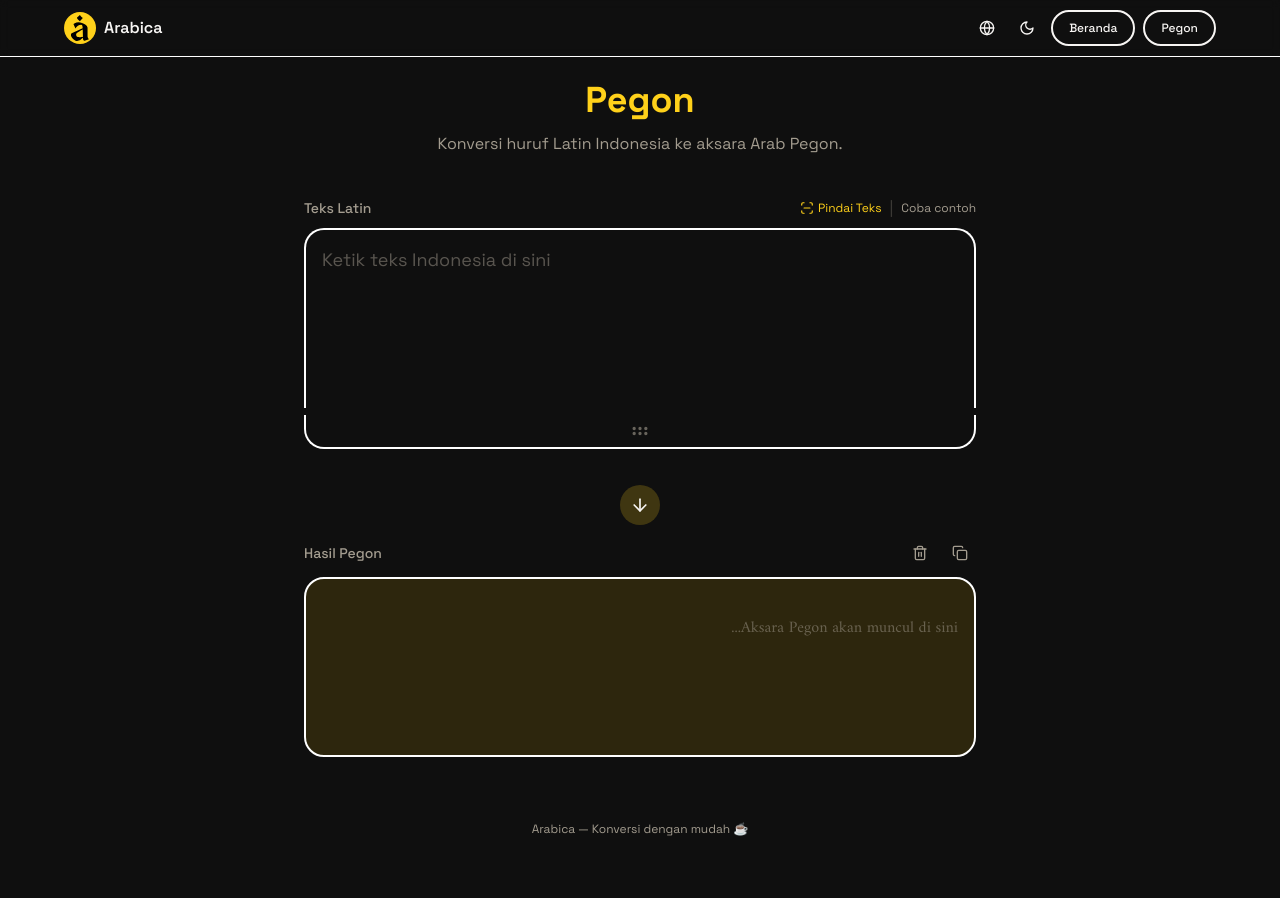
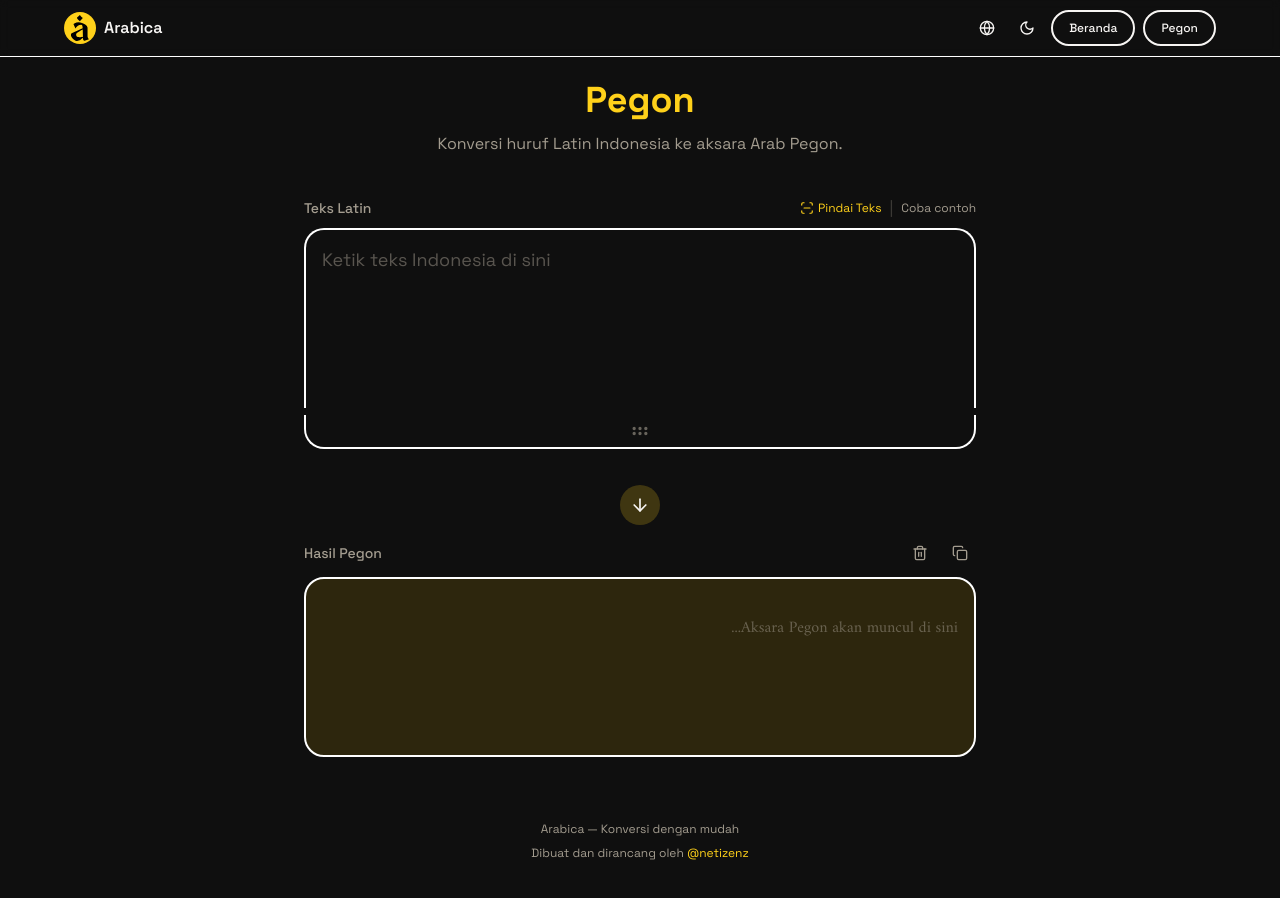
Before and after one commit to adinegara/arabica, a React (Vite) app: page /pegon in a window 1280 px wide. Shown: the top 898 px of the page. Built offline with nearby package versions, Linux system fonts and the light colour scheme; no server answers.

Commit message:
feat: add footer

```diff
--- a/src/lib/translations.ts
+++ b/src/lib/translations.ts
@@ -113,7 +113,8 @@ export const translations = {
     scanLatinNoTextDesc: 'Could not detect Latin text in the image. Try a clearer image.',
 
     // Footer
-    footer: 'Arabica — Convert with ease ☕',
+    footer: 'Arabica — Convert with ease',
+    createdBy: 'Created and crafted by',
 
     // Pegon
     pegon: 'Pegon',
@@ -237,7 +238,8 @@ export const translations = {
     scanLatinNoTextDesc: 'Tidak dapat mendeteksi teks Latin pada gambar. Coba gambar yang lebih jelas.',
 
     // Footer
-    footer: 'Arabica — Konversi dengan mudah ☕',
+    footer: 'Arabica — Konversi dengan mudah',
+    createdBy: 'Dibuat dan dirancang oleh',
 
     // Pegon
     pegon: 'Pegon',
--- a/src/pages/Index.tsx
+++ b/src/pages/Index.tsx
@@ -28,8 +28,14 @@ const Index = () => {
         </div>
 
         {/* Footer */}
-        <footer className="mt-12 sm:mt-16 text-center text-xs text-muted-foreground">
+        <footer className="mt-12 sm:mt-16 text-center text-xs text-muted-foreground space-y-2">
           <p>{t('footer')}</p>
+          <p>
+            {t('createdBy')}{' '}
+            <a href="https://instagram.com/netizenz" target="_blank" rel="noopener noreferrer" className="text-primary hover:text-primary/80 transition-colors">
+              @netizenz
+            </a>
+          </p>
         </footer>
       </main>
     </div>
--- a/src/pages/Pegon.tsx
+++ b/src/pages/Pegon.tsx
@@ -23,8 +23,14 @@ const Pegon = () => {
         <PegonConverter />
 
         {/* Footer */}
-        <footer className="mt-12 sm:mt-16 text-center text-xs text-muted-foreground">
+        <footer className="mt-12 sm:mt-16 text-center text-xs text-muted-foreground space-y-2">
           <p>{t('footer')}</p>
+          <p>
+            {t('createdBy')}{' '}
+            <a href="https://instagram.com/netizenz" target="_blank" rel="noopener noreferrer" className="text-primary hover:text-primary/80 transition-colors">
+              @netizenz
+            </a>
+          </p>
         </footer>
       </main>
     </div>
```
